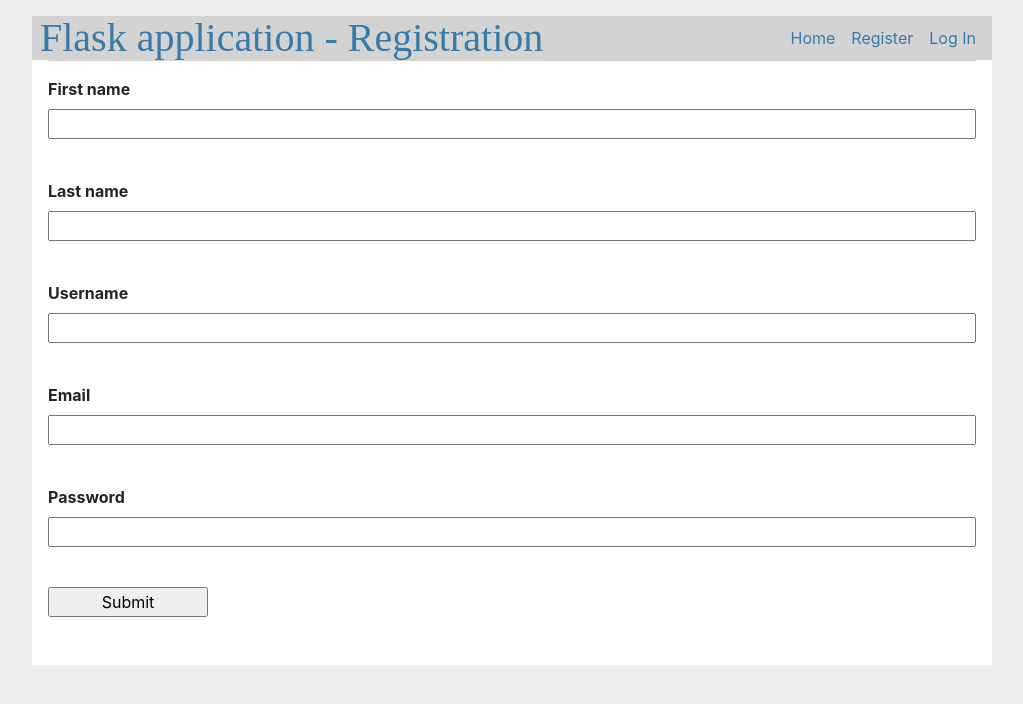
After one commit to dlkang/Final_SWE681, a Flask app: page /auth/register in a window 1280 px wide. The commit adds this page. Shown: the top 704 px of the page, without its empty margins (128-1151 px from the left). Run offline with Flask 2, Linux system fonts and the light colour scheme; some libraries are stand-ins or nearby versions.

Commit message:
Small changes to the views

```diff
--- a/flask_app/__init__.py
+++ b/flask_app/__init__.py
@@ -20,7 +20,7 @@
     @app.route("/home")
     def index():
         if 'username' in session:
-            return render_template("index.html", username=session['username'])
-        return render_template("index.html")
+            return render_template("index.html", username=session['username'], title='Home')
+        return render_template("index.html", title='Home')
 
     return app
--- a/flask_app/auth.py
+++ b/flask_app/auth.py
@@ -1,6 +1,7 @@
-from flask import Blueprint, session, redirect, render_template, request, url_for
+from flask import Blueprint, session, redirect, render_template, request, url_for, flash
 from flask_app import db
 from flask_app.models import User
+from flask_login import current_user
 
 bp = Blueprint('auth', __name__, url_prefix='/auth')
 
@@ -18,9 +19,10 @@
         new_user = User(n_name, n_lname, n_email, n_username, n_password)
         db.session.add(new_user)
         db.session.commit()
-        return render_template('index.html', name=n_name) #Use as confirmation page for now
+        flash("Registration successful, you are now able to log in", "success")
+        return redirect(url_for('auth.login'))
     else:
-        return render_template("register.html")
+        return render_template("register.html", title='Registration')
 
 
 @bp.route('/login', methods=['POST', 'GET'])
@@ -31,8 +33,8 @@
         n_user = User.query.filter_by(username=request.form['username']).first()
         if n_user.password == request.form['password']:
             session['username'] = request.form['username']
-            return render_template('index.html', username=session['username'])
-    return render_template('login.html')
+            return render_template('index.html', username=session['username'], title='Home')
+    return render_template('login.html', title='Login')
 
 
 @bp.route('/logout')
--- a/flask_app/templates/base.html
+++ b/flask_app/templates/base.html
@@ -24,8 +24,9 @@
     <h1>Flask application</h1>
   {% endif %}
   <ul>
-    {% if g.user %}
-      <li><span>{{ g.user['username'] }}</span>
+      <li><a href="{{ url_for('index') }}">Home</a></li>
+    {% if username %}
+      <li><span>Hello, {{ username }}</span>
       <li><a href="{{ url_for('auth.logout') }}">Log Out</a>
     {% else %}
       <li><a href="{{ url_for('auth.register') }}">Register</a>
--- /dev/null
+++ b/flask_app/templates/register.html
@@ -0,0 +1,21 @@
+{% extends "base.html" %}
+    {% block content %}
+    <form method="POST">
+        <label for="name">First name</label>
+        <input type="text" id="name" name="name"><br>
+
+        <label for="lname">Last name</label>
+        <input type="text" id="lname" name="lname"><br>
+
+        <label for="username">Username</label>
+        <input type="text" id="username" name="username"><br>
+
+        <label for="email">Email</label>
+        <input type="email" id="email" name="email"><br>
+
+        <label for="password">Password</label>
+        <input type="password" id="password" name="password"><br>
+
+        <input type="submit" value="Submit">
+    </form>
+    {% endblock content %}
```
Also changed, not shown: flask_app/templates/confirmation.html (added, +7 -0 lines), flask_app/templates/index.html (+2 -5 lines), flask_app/templates/login.html (added, +12 -0 lines), flask_app/README.txt (added).
